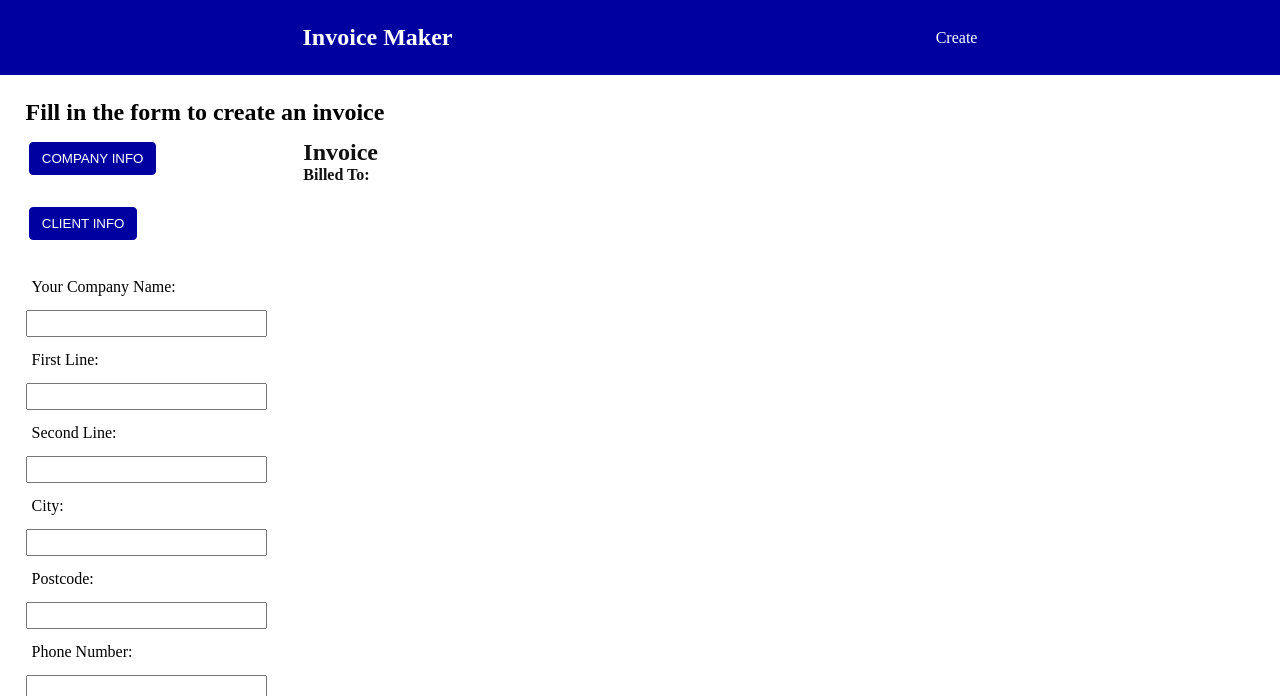
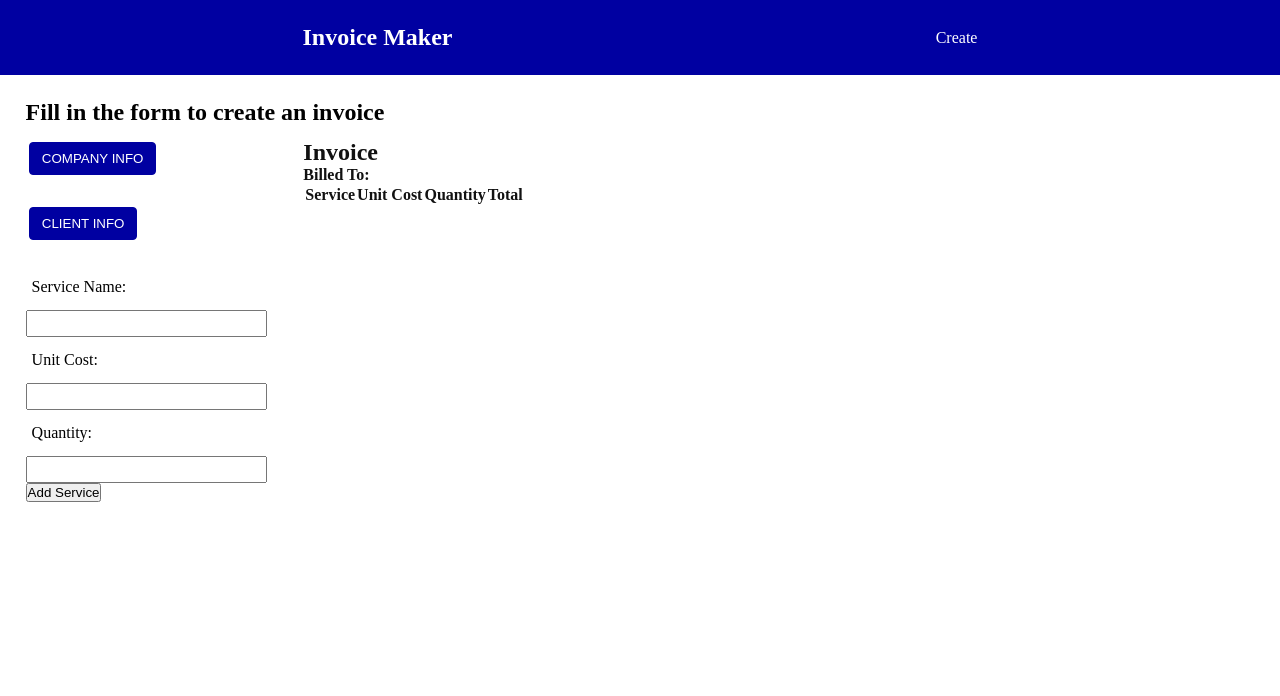
Before and after one commit to hamsame/invoicemaker, a Next.js app: page /create in a window 1280 px wide. Shown: the top 696 px of the page. Built offline with nearby package versions, Linux system fonts and the light colour scheme.

Commit message:
Added service form

```diff
--- /dev/null
+++ b/components/serviceForm.js
@@ -0,0 +1,45 @@
+export const ServicesForm = ({ service, setService }) => {
+  const handleService = (e) => {
+    e.preventDefault()
+    const name = e.target.name
+    const value = e.target.value
+    let newInfo = { ...service, [name]: value }
+    setService(newInfo)
+  }
+
+  return (
+    <>
+      <div className="formControl">
+        <label htmlFor="serviceName">Service Name: </label>
+        <input
+          type="text"
+          id="serviceName"
+          name="serviceName"
+          value={service.serviceName}
+          onChange={handleService}
+        />
+      </div>
+      <div className="formControl">
+        <label htmlFor="unitCost">Unit Cost: </label>
+        <input
+          type="text"
+          id="unitCost"
+          name="unitCost"
+          value={service.unitCost}
+          onChange={handleService}
+        />
+      </div>
+      <div className="formControl">
+        <label htmlFor="quantity">Quantity: </label>
+        <input
+          type="text"
+          id="quantity"
+          name="quantity"
+          value={service.quantity}
+          onChange={handleService}
+        />
+      </div>
+      <button type="submit">Add Service</button>
+    </>
+  )
+}
--- a/pages/create.js
+++ b/pages/create.js
@@ -2,10 +2,10 @@ import Head from "next/head"
 import { useState } from "react"
 import { BillTo } from "../components/billTo"
 import { Address } from "../components/address"
+import { ServicesForm } from "../components/serviceForm"
 
 export default function Create() {
   const [showClientForm, setShowClientForm] = useState(true)
-
   const [companyInfo, setCompanyInfo] = useState({
     companyname: "",
     firstline: "",
@@ -24,6 +24,32 @@ export default function Create() {
     clientPostcode: "",
     clientPhone: "",
   })
+
+  const [service, setService] = useState({
+    serviceName: "",
+    quantity: "",
+    unitCost: "",
+    get priceTotal() {
+      return Number(this.qty) * Number(this.cost)
+    },
+  })
+
+  const handleServiceBtn = (e) => {
+    e.preventDefault()
+    if (service.serviceName && service.quantity && service.unitCost) {
+      let newService = { ...service, id: new Date().getTime().toString() }
+      setServicesSold([...servicesSold, newService])
+      setService({
+        serviceName: "",
+        quantity: "",
+        unitCost: "",
+        get priceTotal() {
+          return Number(this.qty) * Number(this.cost)
+        },
+      })
+    }
+  }
+  const [servicesSold, setServicesSold] = useState([])
   return (
     <>
       <Head>
@@ -54,8 +80,8 @@ export default function Create() {
                 Client Info
               </button>
             </span>
-            <form className="invoice-form">
-              <span className={showClientForm ? "" : "hideForm"}>
+            <form className="invoice-form" onSubmit={handleServiceBtn}>
+              {/* <span className={showClientForm ? "" : "hideForm"}>
                 <Address
                   setCompanyInfo={setCompanyInfo}
                   companyInfo={companyInfo}
@@ -63,12 +89,23 @@ export default function Create() {
               </span>
               <span className={showClientForm ? "hideForm" : ""}>
                 <BillTo setClientInfo={setClientInfo} clientInfo={clientInfo} />
+              </span> */}
+              <span>
+                <ServicesForm
+                  service={service}
+                  setService={setService}
+                  servicesSold={servicesSold}
+                  setServicesSold={setServicesSold}
+                  handleServiceBtn={handleServiceBtn}
+                />
               </span>
             </form>
           </article>
           <Invoice
             companyInfo={companyInfo}
             clientInfo={clientInfo}
+            servicesSold={servicesSold}
+            setServicesSold={setServicesSold}
             className="invoice"
           />
         </section>
@@ -77,7 +114,7 @@ export default function Create() {
   )
 }
 
-const Invoice = ({ companyInfo, className, clientInfo }) => {
+const Invoice = ({ companyInfo, className, clientInfo, servicesSold }) => {
   const populateUI = (ObjectName) => {
     return Object.values(ObjectName).map((val, index) => {
       return <li key={index}>{val}</li>
@@ -95,6 +132,24 @@ const Invoice = ({ companyInfo, className, clientInfo }) => {
           {populateUI(clientInfo)}
         </ul>
       </main>
+      <table>
+        <tr>
+          <th>Service</th>
+          <th>Unit Cost</th>
+          <th>Quantity</th>
+          <th>Total</th>
+        </tr>
+        {servicesSold.map((item, index) => {
+          return (
+            <tr key={index}>
+              <td>{item.serviceName}</td>
+              <td>{item.unitCost}</td>
+              <td>{item.quantity}</td>
+              <td>{item.unitCost * item.quantity}</td>
+            </tr>
+          )
+        })}
+      </table>
     </article>
   )
 }
```
